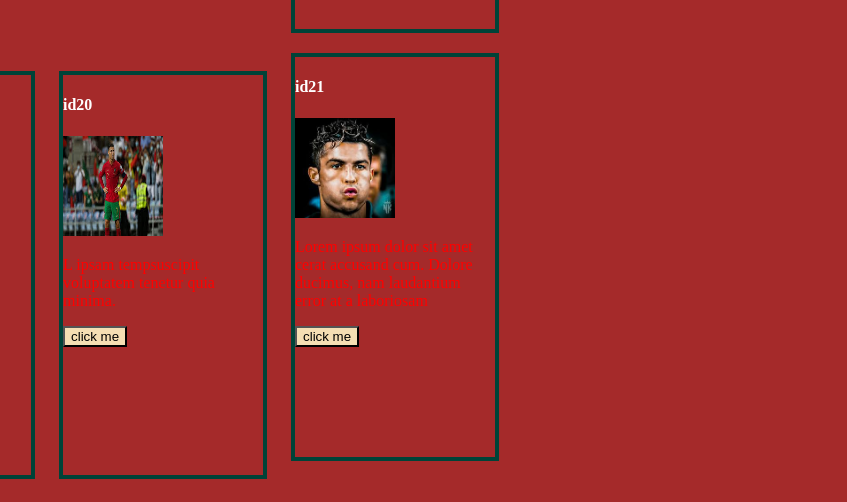
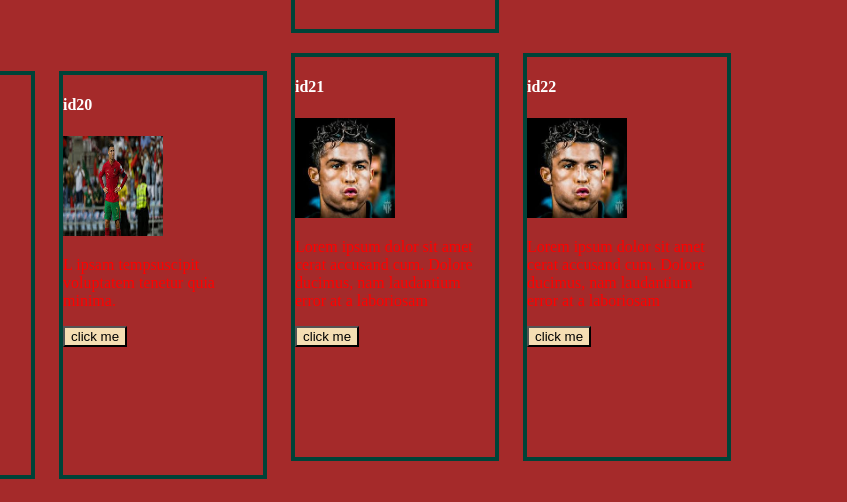
Before and after one commit to apnaranjith/21june, a plain HTML site: page TASK2.html in a window 1280 px wide. Shown: the part 1381-1883 px from the top of the page, 433-1280 px from the left. Drawn offline with Linux system fonts and the light colour scheme.

Commit message:
added modifications

```diff
--- a/TASK2.CSS
+++ b/TASK2.CSS
@@ -158,3 +158,12 @@ margin-left:20px;
     margin-top:20px;
 
 }
+#id22{
+    border:4px solid rgba(0, 67,56, 1);
+    display:inline-block; height:400px;
+    width:200px;
+    margin-left:20px;
+    margin-top:20px;
+
+
+}
--- a/TASK2.html
+++ b/TASK2.html
@@ -130,6 +130,13 @@
             <p>Lorem ipsum dolor sit amet cerat accusand cum. Dolore ducimus, nam laudantium error at a laboriosam </p>
         <button type="button">click  me</button>
         </div>
+        <div id="id22">
+            <h4>id22</h4>
+            <img src="./im13.jpg">
+            <p>Lorem ipsum dolor sit amet cerat accusand cum. Dolore ducimus, nam laudantium error at a laboriosam </p>
+        <button type="button">click  me</button>
+        </div>
+
 
 </body>
 </html>
```
Also changed, not shown: TASK1.css (line endings or trailing spaces).
